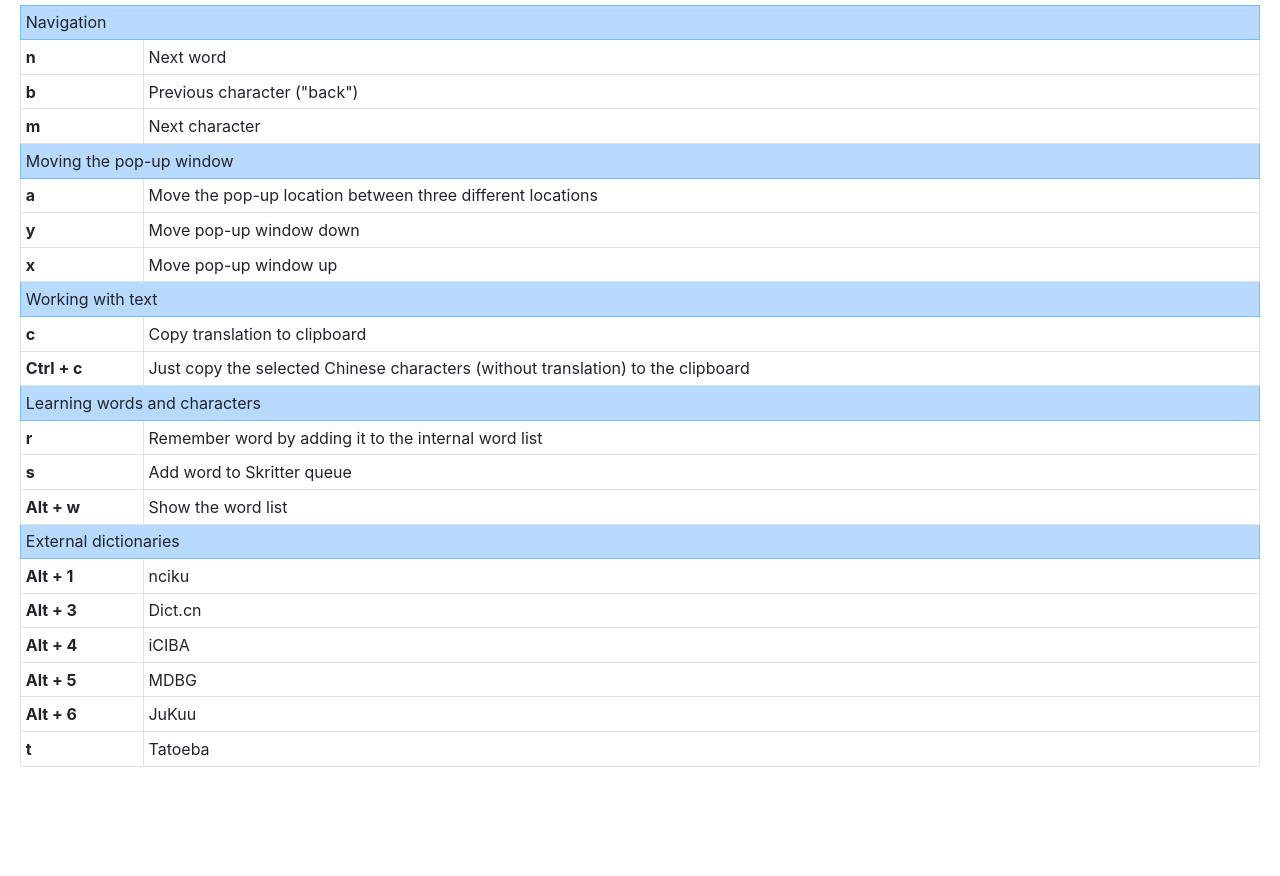
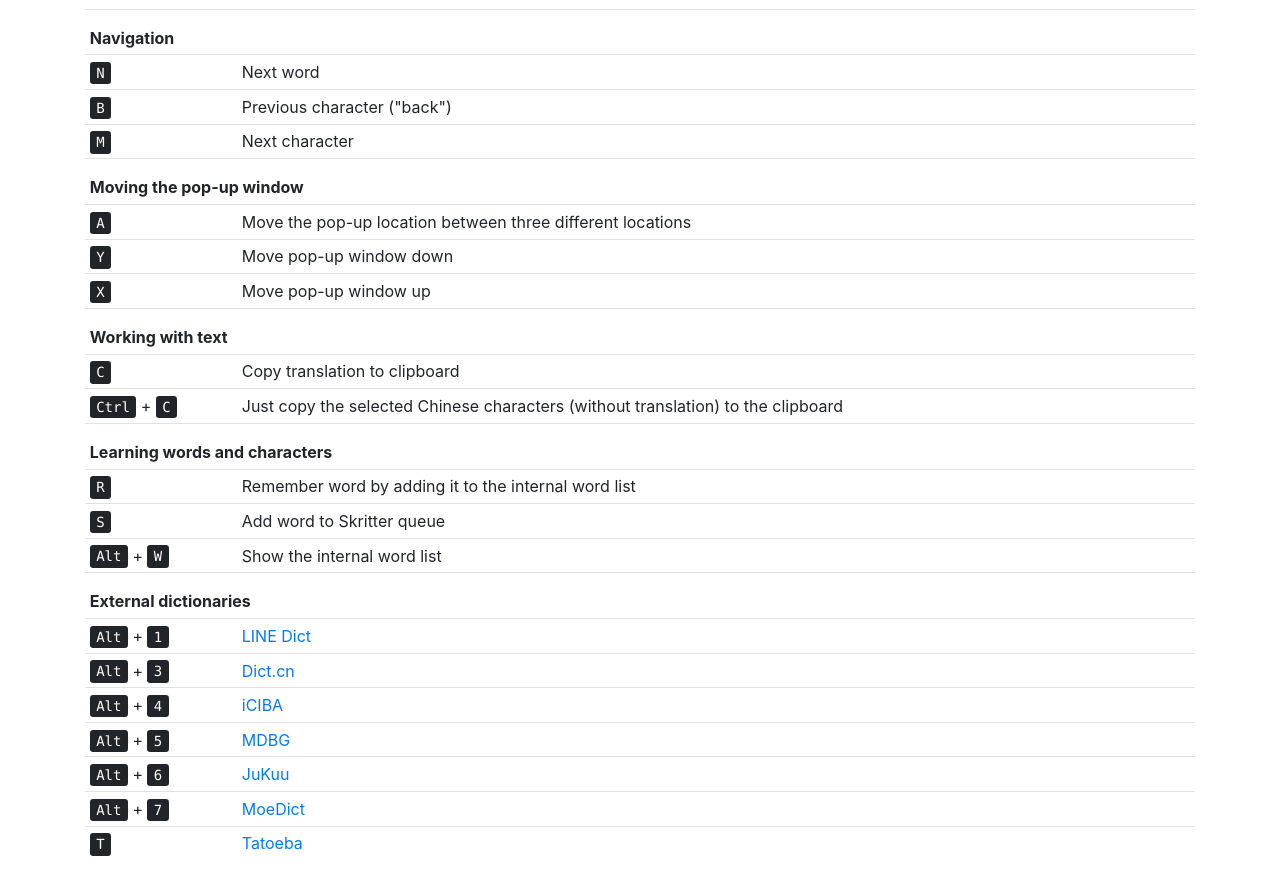
Before and after one commit to cschiller/zhongwen, a browser extension: page help.html in a window 1280 px wide. Shown: the part 113-989 px from the top of the page. Before the commit the page ends 900 px from the top, so only its background shows below. Drawn offline with Linux system fonts and the light colour scheme.

Commit message:
Use bootstrap for help page

```diff
--- a/css/help.css
+++ /dev/null
@@ -1,3 +0,0 @@
-body {
-    margin: 20px;
-}
--- a/help.html
+++ b/help.html
@@ -1,99 +1,106 @@
 <!DOCTYPE html>
 <html>
 <head>
-    <meta charset="UTF-8">
-    <link rel="stylesheet" type="text/css" href="css/bootstrap.min.css">
-    <link rel="stylesheet" type="text/css" href="css/help.css">
+    <title>Zhongwen Help</title>
+    <meta charset="utf-8" />
+    <link rel="shortcut icon" href="images/zhongwen.png" />
+    <link rel="stylesheet" type="text/css" href="css/bootstrap.min.css" />
     <link>
 </head>
 <body>
-<h1>Zhongwen Help</h1>
+    <div class="container">
+        <h1 class="my-3">Zhongwen Help</h1>
 
         <h3>Keyboard shortcuts</h3>
-<table class="table table-bordered table-sm">
-    <tr class="table-primary">
-        <td colspan="2">Navigation</td>
+        <table class="table table-sm">
+            <tr>
+                <th class="pt-3" colspan="2">Navigation</th>
             </tr>
             <tr>
-        <td><b>n</b></td>
+                <td><kbd>N</kbd></td>
                 <td>Next word</td>
             </tr>
             <tr>
-        <td><b>b</b></td>
+                <td><kbd>B</kbd></td>
                 <td>Previous character ("back")</td>
             </tr>
             <tr>
-        <td><b>m</b></td>
+                <td><kbd>M</kbd></td>
                 <td>Next character</td>
             </tr>
-    <tr class="table-primary">
-        <td colspan="2">Moving the pop-up window</td>
+            <tr>
+                <th class="pt-3" colspan="2">Moving the pop-up window</th>
             </tr>
             <tr>
-        <td><b>a</b></td>
+                <td><kbd>A</kbd></td>
                 <td>Move the pop-up location between three different locations</td>
             </tr>
             <tr>
-        <td><b>y</b></td>
+                <td><kbd>Y</kbd></td>
                 <td>Move pop-up window down</td>
             </tr>
             <tr>
-        <td><b>x</b></td>
+                <td><kbd>X</kbd></td>
                 <td>Move pop-up window up</td>
             </tr>
-    <tr class="table-primary">
-        <td colspan="2">Working with text</td>
+            <tr>
+                <th class="pt-3" colspan="2">Working with text</th>
             </tr>
             <tr>
-        <td><b>c</b></td>
+                <td><kbd>C</kbd></td>
                 <td>Copy translation to clipboard</td>
             </tr>
             <tr>
-        <td><b>Ctrl + c</b></td>
+                <td><kbd>Ctrl</kbd> + <kbd>C</kbd></td>
                 <td>Just copy the selected Chinese characters (without translation) to the clipboard</td>
             </tr>
-    <tr class="table-primary">
-        <td colspan="2">Learning words and characters</td>
+            <tr>
+                <th class="pt-3" colspan="2">Learning words and characters</th>
             </tr>
             <tr>
-        <td><b>r</b></td>
+                <td><kbd>R</kbd></td>
                 <td>Remember word by adding it to the internal word list</td>
             </tr>
             <tr>
-        <td><b>s</b></td>
+                <td><kbd>S</kbd></td>
                 <td>Add word to Skritter queue</td>
             </tr>
             <tr>
-        <td><b>Alt + w</b></td>
-        <td>Show the word list</td>
-    </tr>
-    <tr class="table-primary">
-        <td colspan="2">External dictionaries</td>
+                <td><kbd>Alt</kbd> + <kbd>W</kbd></td>
+                <td>Show the internal word list</td>
             </tr>
             <tr>
-        <td><b>Alt + 1</b></td>
-        <td>nciku</td>
+                <th class="pt-3" colspan="2">External dictionaries</th>
             </tr>
             <tr>
-        <td><b>Alt + 3</b></td>
-        <td>Dict.cn</td>
+                <td><kbd>Alt</kbd> + <kbd>1</kbd></td>
+                <td><a href="https://dict.naver.com/linedict/zhendict" target="_blank">LINE Dict</a></td>
             </tr>
             <tr>
-        <td><b>Alt + 4</b></td>
-        <td>iCIBA</td>
+                <td><kbd>Alt</kbd> + <kbd>3</kbd></td>
+                <td><a href="https://dict.cn" target="_blank">Dict.cn</a></td>
             </tr>
             <tr>
-        <td><b>Alt + 5</b></td>
-        <td>MDBG</td>
+                <td><kbd>Alt</kbd> + <kbd>4</kbd></td>
+                <td><a href="https://www.iciba.com" target="_blank">iCIBA</a></td>
             </tr>
             <tr>
-        <td><b>Alt + 6</b></td>
-        <td>JuKuu</td>
+                <td><kbd>Alt</kbd> + <kbd>5</kbd></td>
+                <td><a href="https://mdbg.net" target="_blank">MDBG</a></td>
             </tr>
             <tr>
-        <td><b>t</b></td>
-        <td>Tatoeba</td>
+                <td><kbd>Alt</kbd> + <kbd>6</kbd></td>
+                <td><a href="https://jukuu.com" target="_blank">JuKuu</a></td>
+            </tr>
+            <tr>
+                <td><kbd>Alt</kbd> + <kbd>7</kbd></td>
+                <td><a href="https://moedict.tw" target="_blank">MoeDict</a></td>
+            </tr>
+            <tr>
+                <td><kbd>T</kbd></td>
+                <td><a href="https://tatoeba.org" target="_blank">Tatoeba</a></td>
             </tr>
         </table>
+    </div>
 </body>
 </html>
```
Lines whose indentation alone changed are shown as unchanged.
